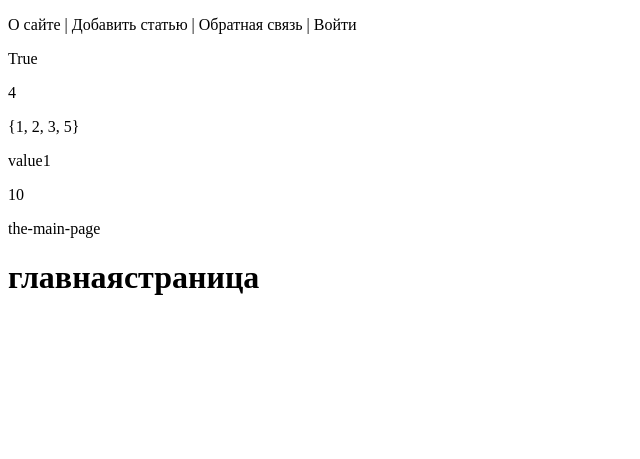
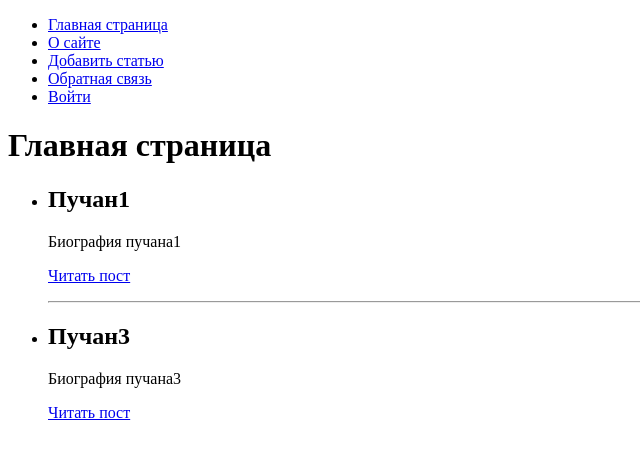
Before and after one commit to SudokuShifter/django_forum, a Django app: page / in a window 1280 px wide. Shown: the top 459 px of the page, without its empty margins (0-640 px from the left). Run offline with Django 4.2, Linux system fonts and the light colour scheme.

Commit message:
add header and link on buttons in header

```diff
--- a/siteforum/person/templates/person/index.html
+++ b/siteforum/person/templates/person/index.html
@@ -5,13 +5,30 @@
     <title>{{ main_title|default:"Без заголовка" }}</title>
 </head>
 <body>
-<p>{{ menu|join:" | " }}</p>
-<p>{{ float|divisibleby:"2" }}</p>
-<p>{{ lst|length }}</p>
-<p>{{ set }}</p>
-<p>{{ dict.key_1 }}</p>
-<p>{{ obj.a }}</p>
-<p>{{ url }}</p>
-<h1>{{ title|cut:" " }}</h1>
+<ul>
+    <li><a href="{% url 'home' %}">Главная страница</a></li>
+    {% for m in menu %}
+    {% if not forloop.last %}<li>{% else %}<li class="last">{% endif %}
+        <a href="{% url m.url_name %}">{{ m.title }}</a>
+    </li>
+    {% endfor %}
+</ul>
+<p></p>
+<h1>{{ title }}</h1>
+
+<ul>
+    {% for p in posts %}
+    {% if p.is_published %}
+    <li>
+        <h2>{{ p.title }}</h2>
+        <p>{{ p.content }}</p>
+        <p><a href="{% url 'post' p.id %}">Читать пост</a></p>
+        {% if not forloop.last %}
+        <hr>
+        {% endif %}
+    </li>
+    {% endif %}
+    {% endfor %}
+</ul>
 </body>
 </html>
--- a/siteforum/person/urls.py
+++ b/siteforum/person/urls.py
@@ -4,11 +4,14 @@ from . import converters
 
 
 register_converter(converters.FourDigitYearConverter, "year4")
-
 urlpatterns = [
     path('', views.index, name='home'),
     path('about/', views.about, name='about'),
-    path('cats/<int:cat_id>/', views.categories, name='cats_id'),
-    path('cats/<slug:cat_slug>/', views.categories_by_slug, name='cats'),
-    path('archive/<year4:year>/', views.archive, name='archive')
+    path('addpage/', views.addpage, name='add_page'),
+    path('contact/', views.contact, name='contact'),
+    path('login/', views.login, name='login'),
+    # path('cats/<int:cat_id>/', views.categories, name='cats_id'),
+    # path('cats/<slug:cat_slug>/', views.categories_by_slug, name='cats'),
+    # path('archive/<year4:year>/', views.archive, name='archive')
+    path('post/<int:post_id>/', views.show_post, name='post'),
 ]
--- a/siteforum/person/views.py
+++ b/siteforum/person/views.py
@@ -5,27 +5,24 @@ from django.template.loader import render_to_string
 from django.template.defaultfilters import slugify
 
 
-menu = ['О сайте', 'Добавить статью', 'Обратная связь', 'Войти']
+menu = [{'title': 'О сайте', 'url_name': 'about'},
+        {'title': 'Добавить статью', 'url_name': 'add_page'},
+        {'title': 'Обратная связь', 'url_name': 'contact'},
+        {'title': 'Войти', 'url_name': 'login'}]
 
-
-class MyClass:
-    def __init__(self, a, b):
-        self.a = a
-        self.b = b
+data_db = [{'id': 1, 'title': 'Пучан1', 'content': 'Биография пучана1', 'is_published': True},
+           {'id': 2, 'title': 'Пучан2', 'content': 'Биография пучана2', 'is_published': False},
+           {'id': 3, 'title': 'Пучан3', 'content': 'Биография пучана3', 'is_published': True}]
 
 
 def index(request):
     # t = render_to_string('person/index.html')
     # return HttpResponse(t)
-    data = {'title': 'главная страница',
-            'menu': menu,
-            'float': 28.56,
-            'lst': [1, 2, 'abc', True],
-            'set': {1, 2, 3, 2, 5},
-            'dict': {'key_1': 'value1',
-                     'key_2': 'value2'},
-            'obj': MyClass(10,20),
-            'url': slugify("The main page")}
+    data = {
+        'title': 'Главная страница',
+        'menu': menu,
+        'posts': data_db,
+    }
     return render(request, 'person/index.html', context=data)
 
 
@@ -33,20 +30,36 @@ def about(request):
     return render(request, 'person/about.html', {'title': 'О сайте', 'menu': menu})
 
 
-def categories(request, cat_id):
-    return HttpResponse(f'<h1>Статьи по категориям</h1><p>{cat_id}</p>')
+def show_post(request, post_id):
+    return HttpResponse(f'Отображение статьи с id = {post_id}')
 
 
-def categories_by_slug(request, cat_slug):
-    return HttpResponse(f'<h1>Статьи по категориям</h1><p>{cat_slug}</p>')
+def addpage(request):
+    return HttpResponse('Добавление статьи')
 
 
-def archive(request, year):
-    if year > 2024:
-        """permanent=True - доп параметр для 301 редиректа"""
-        uri = reverse('cats', args=('sport', ))
-        return HttpResponsePermanentRedirect(uri)
-    return HttpResponse(f'<h1>Архив по категориям</h1><p>{year}</p>')
+def contact(request):
+    return HttpResponse('Обратная связь')
+
+
+def login(request):
+    return HttpResponse('Авторизация')
+
+
+# def categories(request, cat_id):
+#     return HttpResponse(f'<h1>Статьи по категориям</h1><p>{cat_id}</p>')
+#
+#
+# def categories_by_slug(request, cat_slug):
+#     return HttpResponse(f'<h1>Статьи по категориям</h1><p>{cat_slug}</p>')
+#
+#
+# def archive(request, year):
+#     if year > 2024:
+#         """permanent=True - доп параметр для 301 редиректа"""
+#         uri = reverse('cats', args=('sport', ))
+#         return HttpResponsePermanentRedirect(uri)
+#     return HttpResponse(f'<h1>Архив по категориям</h1><p>{year}</p>')
 
 
 def page_not_found404(request, exception):
```
